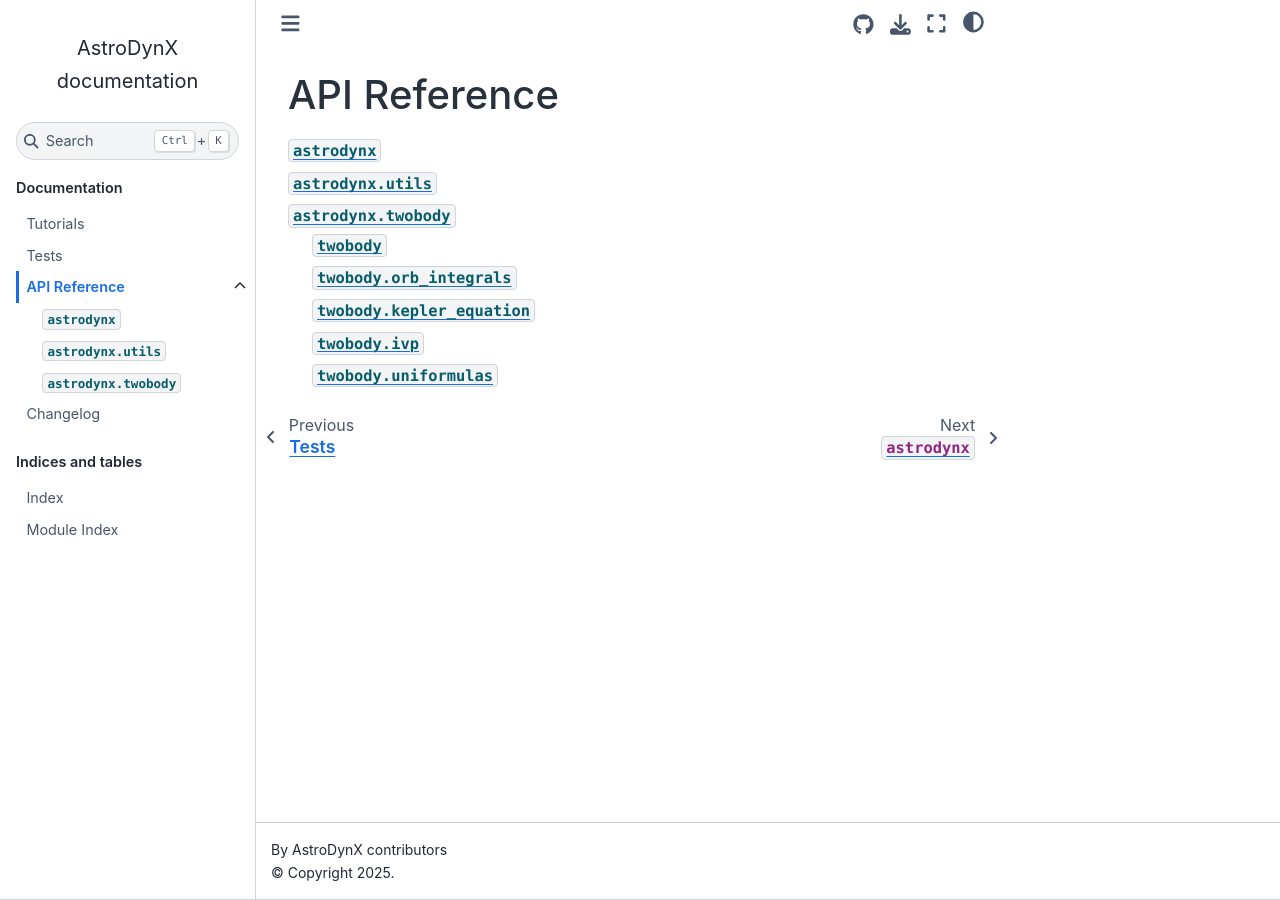
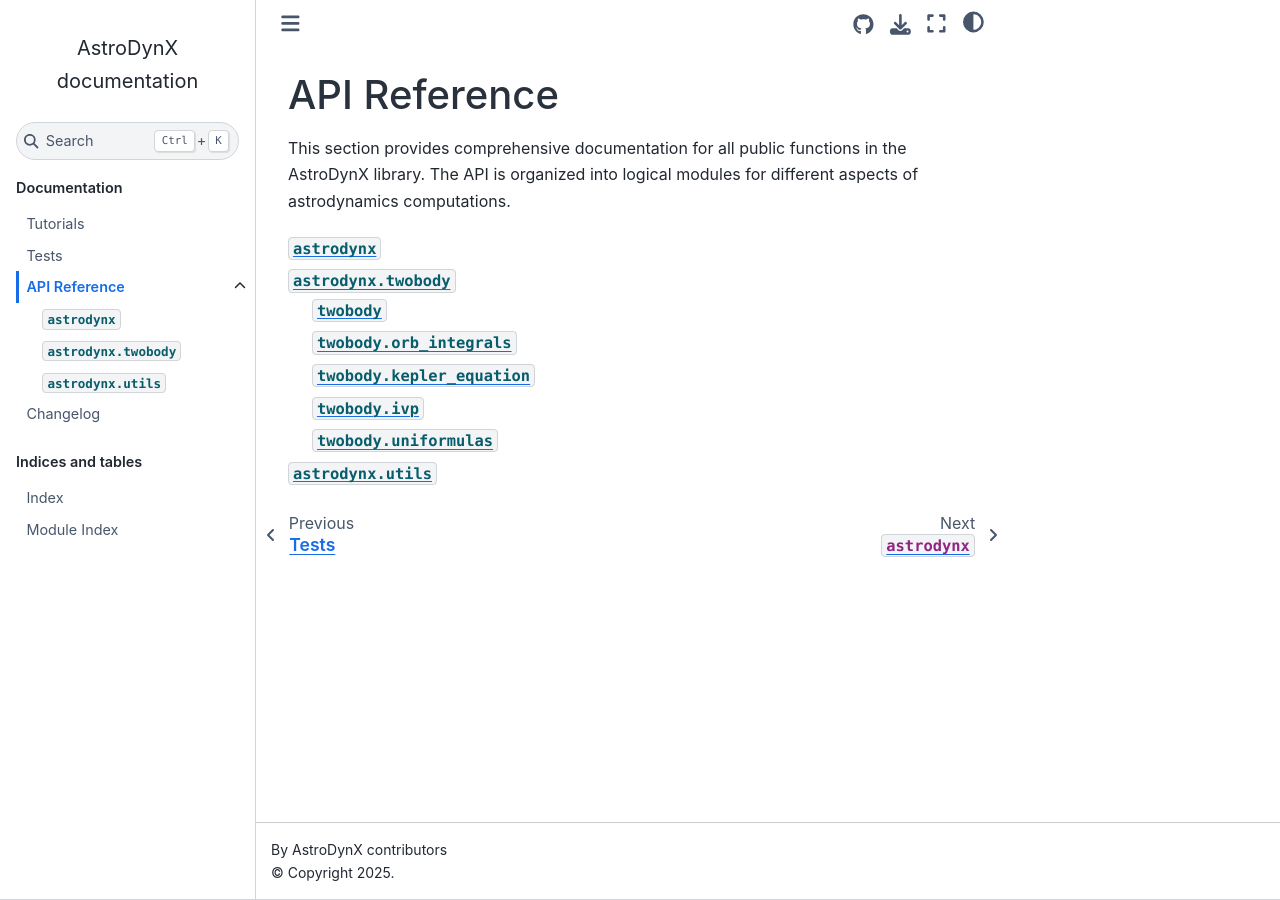
Before and after one commit to pennbay/astrodynx, a Sphinx documentation site: the page built from docs/api/index.rst, in a window 1280 px wide. Built offline with Sphinx 7.4.7 and the Sphinx Book theme 1.1.4, drawn with Linux system fonts in a browser that asks for light colours.

```diff
--- a/docs/api/index.rst
+++ b/docs/api/index.rst
@@ -3,10 +3,12 @@
 API Reference
 =============
 
+This section provides comprehensive documentation for all public functions in the AstroDynX library.
+The API is organized into logical modules for different aspects of astrodynamics computations.
 
 .. toctree::
-   :maxdepth: 3
+   :maxdepth: 2
 
    astrodynx
+   astrodynx.twobody
    astrodynx.utils
-   astrodynx.twobody
```
Also changed, not shown: DEVELOPER_GUIDE.md (+3 -0 lines), 1 other file.
